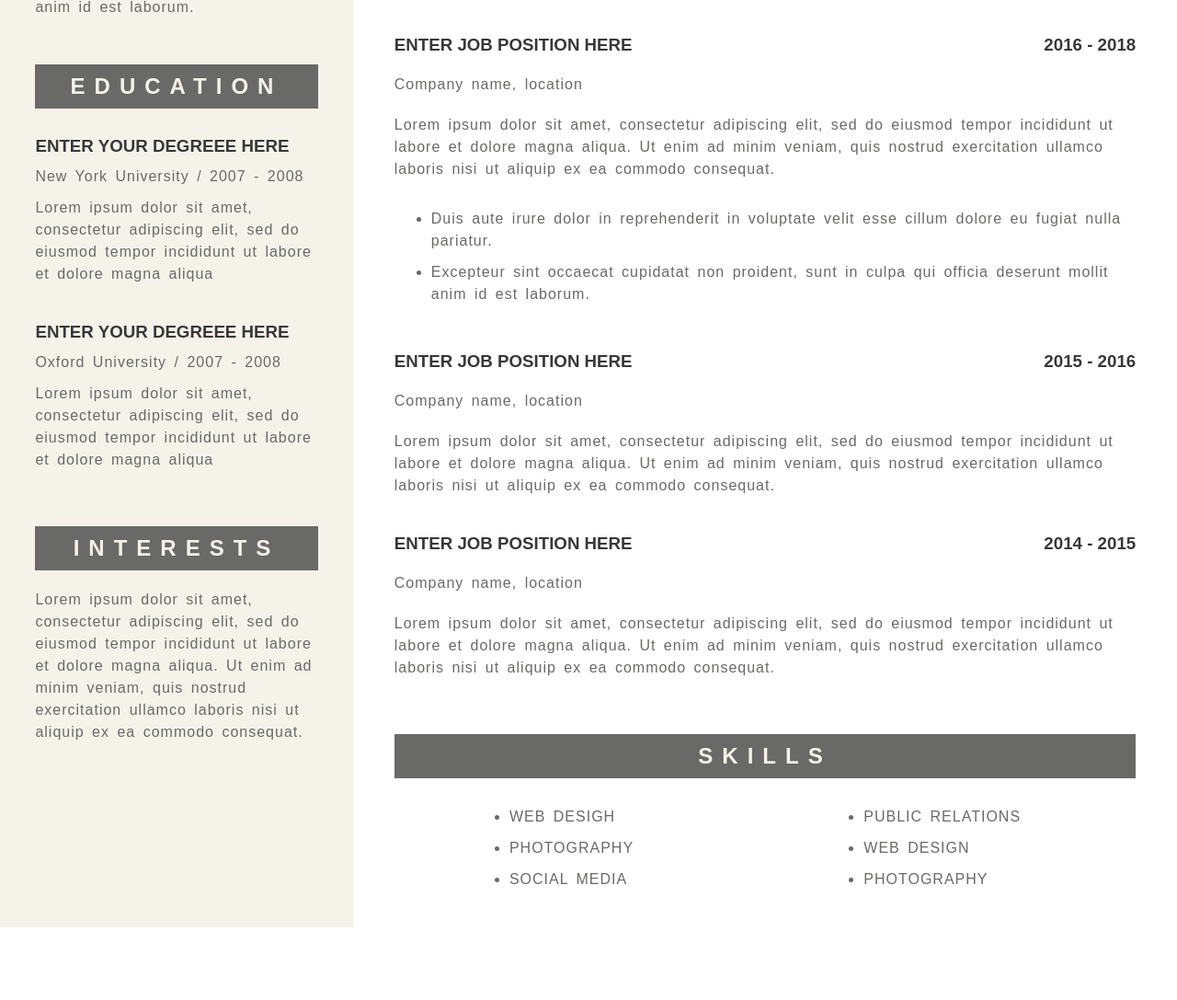
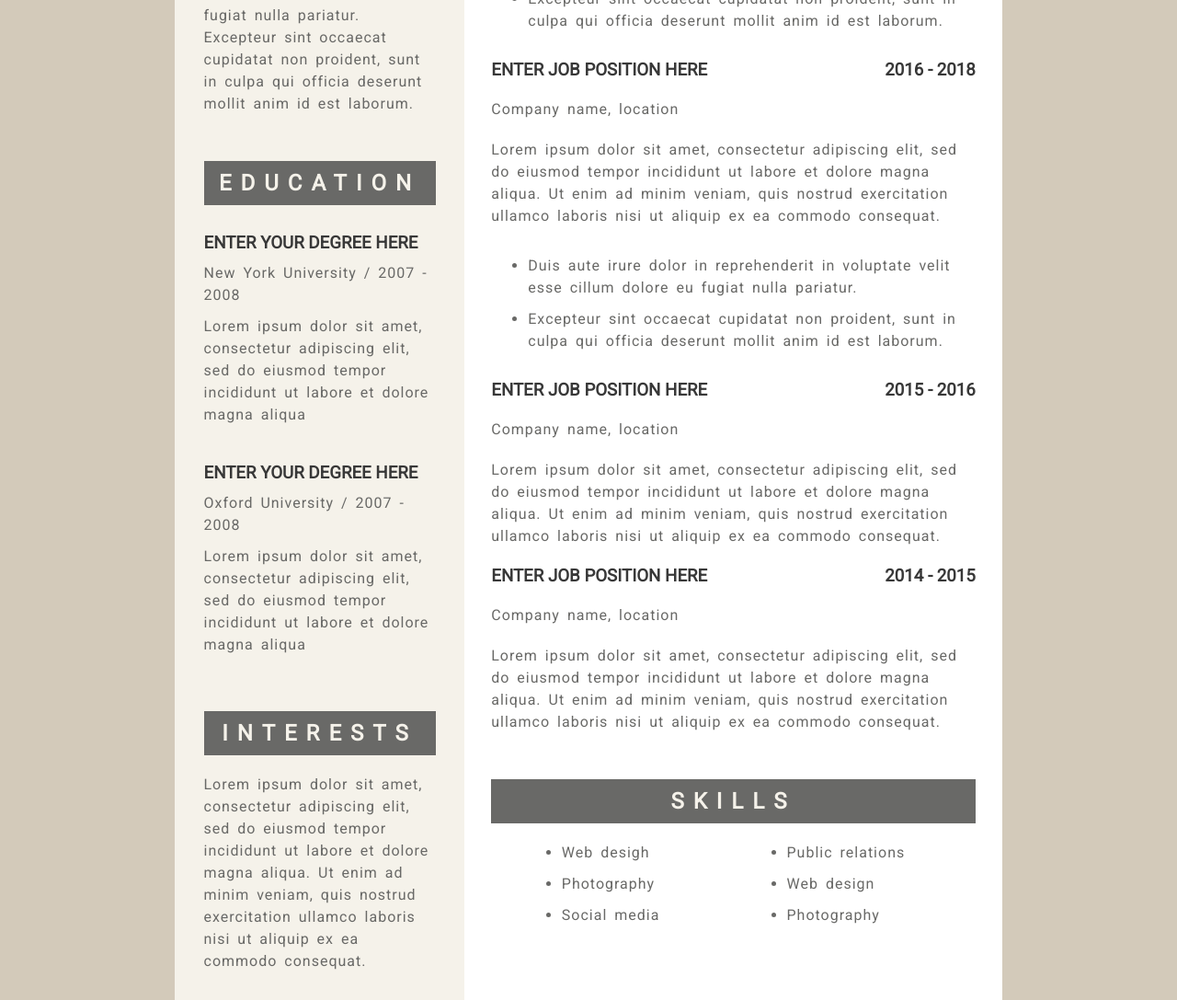
Before and after one commit to annvolfers/resume, a plain HTML site: page index.html in a window 1280 px wide. Shown: the part 660-1747 px from the top of the page at 92% size. Before the commit the page ends 1668 px from the top, so only its background shows below. Drawn offline with Linux system fonts and the light colour scheme.

Commit message:
second version

```diff
--- a/index.html
+++ b/index.html
@@ -4,107 +4,106 @@
     <meta charset="utf-8">
     <title>Elena Lafaiete</title>
     <link href="styles/style.css" rel="stylesheet" type="text/css">
+    <link rel="preconnect" href="https://fonts.googleapis.com">
+    <link rel="preconnect" href="https://fonts.gstatic.com" crossorigin>
+    <link href="https://fonts.googleapis.com/css2?family=Roboto&display=swap" rel="stylesheet">
     <link rel="shortcut icon" href="favicon.png" type="image/x-icon">
   </head>
   <body>
-      <div id="top">
-        <div id="top-left">
-          <img src="images/kate-moss.jpg" alt="">
+      <div class="top">
+        <div class="top-left">
+          <img class="image" src="images/kate-moss.jpg" alt="">
         </div>
-        <div id="top-right">
-          <h1><solid>Elena Lafaiete</solid></h1>
-          <h2>Professional title</h2>
-          <ul>
-            <li><img class="icon" src="images/home.png" alt="">Street Adress</li>
-            <li><img class="icon" src="images/mail.png" alt=""><a href="mailto:contact@domain.com">contact@domain.com</a></li>
-            <li><img class="icon" src="images/site.png" alt=""><a href="https://yourlink.com">https://yourlink.com</a></li>
-            <li><img class="icon" src="images/phone.png" alt="">+7(888)123-45-67</li>
+        <div class="top-right">
+          <h1 class="title">Elena Lafaiete</h1>
+          <h2 class="profession">Professional title</h2>
+          <ul class="contacts">
+            <li class="item"><img class="contacts__icon" src="images/home.png" alt="">Street Adress</li>
+            <li class="item"><img class="contacts__icon" src="images/mail.png" alt=""><a class="contacts__link" href="mailto:contact@domain.com">contact@domain.com</a></li>
+            <li class="item"><img class="contacts__icon" src="images/site.png" alt=""><a class="contacts__link" href="https://yourlink.com">https://yourlink.com</a></li>
+            <li class="item"><img class="contacts__icon" src="images/phone.png" alt="">+7(888)123-45-67</li>
           </ul>
         </div>
       </div>
-      <div id="bottom">
-        <div id="bottom-left">
-          <article>
-            <h2>Profile</h2>
-            <p>Lorem ipsum dolor sit amet, consectetur adipiscing elit, sed do eiusmod tempor incididunt ut labore et dolore magna aliqua. Ut enim ad minim veniam, quis nostrud exercitation ullamco laboris nisi ut aliquip ex ea commodo consequat. Duis aute irure dolor in reprehenderit in voluptate velit esse cillum dolore eu fugiat nulla pariatur. Excepteur sint occaecat cupidatat non proident, sunt in culpa qui officia deserunt mollit anim id est laborum.</p>
-          </article>
-          <article>
-            <h2>Education</h2>
-            <section>
-              <h3>Enter your degreee here</h3>
-              <p>New York University / 2007 - 2008</p>
-              <p>Lorem ipsum dolor sit amet, consectetur adipiscing elit, sed do eiusmod tempor incididunt ut labore et dolore magna aliqua</p>
-            </section>
-            <section>
-              <h3>Enter your degreee here</h3>
-              <p>Oxford University / 2007 - 2008</p>
-              <p>Lorem ipsum dolor sit amet, consectetur adipiscing elit, sed do eiusmod tempor incididunt ut labore et dolore magna aliqua</p>
-            </section>
-          </article>
-          <article>
-            <h2>Interests</h2>
-            <p>Lorem ipsum dolor sit amet, consectetur adipiscing elit, sed do eiusmod tempor incididunt ut labore et dolore magna aliqua. Ut enim ad minim veniam, quis nostrud exercitation ullamco laboris nisi ut aliquip ex ea commodo consequat.</p>
-          </article>
+      <div class="bottom">
+        <div class="bottom-left">
+          <div class="block">
+            <h2 class="block__title">Profile</h2>
+            <p class="text">Lorem ipsum dolor sit amet, consectetur adipiscing elit, sed do eiusmod tempor incididunt ut labore et dolore magna aliqua. Ut enim ad minim veniam, quis nostrud exercitation ullamco laboris nisi ut aliquip ex ea commodo consequat. Duis aute irure dolor in reprehenderit in voluptate velit esse cillum dolore eu fugiat nulla pariatur. Excepteur sint occaecat cupidatat non proident, sunt in culpa qui officia deserunt mollit anim id est laborum.</p>
           </div>
-        <div id="bottom-right">
-          <article>
-            <h2>Experience</h2>
-              <section>
-                <div>
+          <div class="block">
+            <h2 class="block__title">Education</h2>
+            <div class="education">
+              <h3 class="degree">Enter your degree here</h3>
+              <p class="text">New York University / 2007 - 2008</p>
+              <p class="text">Lorem ipsum dolor sit amet, consectetur adipiscing elit, sed do eiusmod tempor incididunt ut labore et dolore magna aliqua</p>
+            </div>
+            <div class="education">
+              <h3 class="degree">Enter your degree here</h3>
+              <p class="text">Oxford University / 2007 - 2008</p>
+              <p class="text">Lorem ipsum dolor sit amet, consectetur adipiscing elit, sed do eiusmod tempor incididunt ut labore et dolore magna aliqua</p>
+            </div>
+          </div>
+          <div class="block">
+            <h2 class="block__title">Interests</h2>
+            <p class="text">Lorem ipsum dolor sit amet, consectetur adipiscing elit, sed do eiusmod tempor incididunt ut labore et dolore magna aliqua. Ut enim ad minim veniam, quis nostrud exercitation ullamco laboris nisi ut aliquip ex ea commodo consequat.</p>
+          </div>
+        </div>
+        <div class="bottom-right">
+          <div class="block">
+            <h2 class="block__title">Experience</h2>
+            <div class="job">
+              <div class="job__title">
                 <h3>Enter job position here</h3>
                 <h3>2018 - present</h3>
               </div>
-                <p>Company name, location</p>
-                <p>Lorem ipsum dolor sit amet, consectetur adipiscing elit, sed do eiusmod tempor incididunt ut labore et dolore magna aliqua. Ut enim ad minim veniam, quis nostrud exercitation ullamco laboris nisi ut aliquip ex ea commodo consequat.</p>
-                <ul>
-                  <li>Duis aute irure dolor in reprehenderit in voluptate velit esse cillum dolore eu fugiat nulla pariatur.</li>
-                  <li>Excepteur sint occaecat cupidatat non proident, sunt in culpa qui officia deserunt mollit anim id est laborum.</li>
+              <p class="text">Company name, location</p>
+              <p class="text">Lorem ipsum dolor sit amet, consectetur adipiscing elit, sed do eiusmod tempor incididunt ut labore et dolore magna aliqua. Ut enim ad minim veniam, quis nostrud exercitation ullamco laboris nisi ut aliquip ex ea commodo consequat.</p>
+              <ul class="responsibilities">
+                <li class="item">Duis aute irure dolor in reprehenderit in voluptate velit esse cillum dolore eu fugiat nulla pariatur.</li>
+                <li class="item">Excepteur sint occaecat cupidatat non proident, sunt in culpa qui officia deserunt mollit anim id est laborum.</li>
               </ul>
-              </section>
-              <section>
-                <div>
+            </div>
+            <div class="job">
+              <div class="job__title">
                 <h3>Enter job position here</h3>
                 <h3>2016 - 2018</h3>
               </div>
-                <p>Company name, location</p>
-                <p>Lorem ipsum dolor sit amet, consectetur adipiscing elit, sed do eiusmod tempor incididunt ut labore et dolore magna aliqua. Ut enim ad minim veniam, quis nostrud exercitation ullamco laboris nisi ut aliquip ex ea commodo consequat.</p>
-                <ul>
-                  <li>Duis aute irure dolor in reprehenderit in voluptate velit esse cillum dolore eu fugiat nulla pariatur.</li>
-                  <li>Excepteur sint occaecat cupidatat non proident, sunt in culpa qui officia deserunt mollit anim id est laborum.</li>
+              <p class="text">Company name, location</p>
+              <p class="text">Lorem ipsum dolor sit amet, consectetur adipiscing elit, sed do eiusmod tempor incididunt ut labore et dolore magna aliqua. Ut enim ad minim veniam, quis nostrud exercitation ullamco laboris nisi ut aliquip ex ea commodo consequat.</p>
+              <ul class="responsibilities">
+                <li class="item">Duis aute irure dolor in reprehenderit in voluptate velit esse cillum dolore eu fugiat nulla pariatur.</li>
+                <li class="item">Excepteur sint occaecat cupidatat non proident, sunt in culpa qui officia deserunt mollit anim id est laborum.</li>
               </ul>
-              </section>
-              <section>
-                <div>
+            </div>
+            <div class="job">
+              <div class="job__title">
                 <h3>Enter job position here</h3>
                 <h3>2015 - 2016</h3>
               </div>
-                <p>Company name, location</p>
-                <p>Lorem ipsum dolor sit amet, consectetur adipiscing elit, sed do eiusmod tempor incididunt ut labore et dolore magna aliqua. Ut enim ad minim veniam, quis nostrud exercitation ullamco laboris nisi ut aliquip ex ea commodo consequat.</p>
-              </section>
-              <section>
-                <div>
+              <p class="text">Company name, location</p>
+              <p class="text">Lorem ipsum dolor sit amet, consectetur adipiscing elit, sed do eiusmod tempor incididunt ut labore et dolore magna aliqua. Ut enim ad minim veniam, quis nostrud exercitation ullamco laboris nisi ut aliquip ex ea commodo consequat.</p>
+            </div>
+            <div class="job">
+              <div class="job__title">
                 <h3>Enter job position here</h3>
                 <h3>2014 - 2015</h3>
               </div>
-                <p>Company name, location</p>
-                <p>Lorem ipsum dolor sit amet, consectetur adipiscing elit, sed do eiusmod tempor incididunt ut labore et dolore magna aliqua. Ut enim ad minim veniam, quis nostrud exercitation ullamco laboris nisi ut aliquip ex ea commodo consequat.</p>
-              </section>
-            </article>
-            <article>
-              <h2>Skills</h2>
-              <ul id="skills">
-                <div>
-                  <li>Web desigh</li>
-                  <li>Photography</li>
-                  <li>Social media</li>
+              <p class="text">Company name, location</p>
+              <p class="text">Lorem ipsum dolor sit amet, consectetur adipiscing elit, sed do eiusmod tempor incididunt ut labore et dolore magna aliqua. Ut enim ad minim veniam, quis nostrud exercitation ullamco laboris nisi ut aliquip ex ea commodo consequat.</p>
             </div>
-                <div>
-                  <li>Public relations</li>
-                  <li>Web design</li>
-                  <li>Photography</li>
           </div>
+          <div class="block">
+            <h2 class="block__title">Skills</h2>
+            <ul class="skills">
+              <li class="item">Web desigh</li>
+              <li class="item">Photography</li>
+              <li class="item">Social media</li>
+              <li class="item">Public relations</li>
+              <li class="item">Web design</li>
+              <li class="item">Photography</li>
             </ul>
-            </article>
+          </div>
         </div>
       </div>
   </body>
--- a/styles/style.css
+++ b/styles/style.css
@@ -1,48 +1,50 @@
 * {
   margin: 0;
-  font-family: sans-serif;
+  font-family: 'Roboto', sans-serif;
 }
 
 body {
   display: flex;
   flex-direction: column;
-  width: 100%;
+  max-width: 900px;
+  margin: 0 auto;
+  background-color: rgb(211, 202, 186);
 }
 
-#top, #bottom {
+.top, .bottom {
   display: flex;
   flex-direction: row;
 }
 
-#top-left, #bottom-left {
+.top-left, .bottom-left {
   background-color: rgb(245, 242, 234);
-  width: 30%;
+  width: 35%;
 }
 
-#top-right, #bottom-right {
+.top-right, .bottom-right {
   background-color: white;
-  width: 70%;
+  width: 65%;
 }
 
-#top-left {
+.top-left {
   display: flex;
   justify-content: center;
   align-items: center;
 }
 
-#top-left > img {
+.image {
   width: 230px;
   height: 230px;
   border-radius: 50%;
 }
 
-#top-right {
+.top-right {
   display: flex;
   flex-direction: column;
-  margin-top: 10px;
+  padding-top: 40px;
 }
 
-h1 {
+.title {
   text-transform: uppercase;
   letter-spacing: 8px;
   color:rgb(56, 56, 56);
@@ -50,39 +52,64 @@ h1 {
   padding-left: 50px;
 }
 
-#top-right > ul {
+.profession {
+  letter-spacing: 7px;
+  color:rgb(56, 56, 56);
+  font-size: 20px;
+  font-weight: 500;
+  padding-left: 50px;
+}
+
+.contacts {
+  color: rgb(105, 105, 103);
+  letter-spacing: 1px;
+  word-spacing: 3px;
+  margin: 10px 0;
+  line-height: 1.5;
   list-style-type: none;
   padding-left: 50px;
 }
 
-.icon {
+.item {
+  color: rgb(105, 105, 103);
+  letter-spacing: 1px;
+  word-spacing: 3px;
+  margin: 10px 0;
+  line-height: 1.5;
+}
+
+.contacts__icon {
   width: 20px;
   height: 20px;
   margin-right: 20px;
 }
 
-#bottom-left, #bottom-right {
+.contacts__link {
+  color: rgb(105, 105, 103);
+  letter-spacing: 1px;
+  word-spacing: 3px;
+  margin: 10px 0;
+  line-height: 1.5;
+}
+
+.bottom-left, .bottom-right {
   display: flex;
   flex-direction: column;
   align-items: center;
 }
 
-article {
+.block {
   width: 90%;
   display: flex;
   flex-direction: column;
   margin: 20px 0;
 }
 
-section {
-  margin: 10px 0;
-}
-
-#bottom-left > article {
+.bottom-left .block {
   width: 80%;
 }
 
-article > h2 {
+.block__title {
   text-transform: uppercase;
   color: rgb(245, 242, 234);
   letter-spacing: 10px;
@@ -92,14 +119,7 @@ article > h2 {
   margin-bottom: 10px;
 }
 
-#skills {
-  text-transform: uppercase;
-  display: flex;
-  justify-content: space-around;
-  padding-left: 0;
-}
-
-p, ul, li, a {
+.text {
   color: rgb(105, 105, 103);
   letter-spacing: 1px;
   word-spacing: 3px;
@@ -107,55 +127,84 @@ p, ul, li, a {
   line-height: 1.5;
 }
 
-h3 {
+.education {
+  margin: 10px 0;
+}
+
+.degree {
   color:rgb(56, 56, 56);
   text-transform: uppercase;
   margin: 10px 0;
 }
 
-#top-right > h2 {
-  letter-spacing: 7px;
-  color:rgb(56, 56, 56);
-  font-size: 20px;
-  font-weight: 500;
-  padding-left: 50px;
-}
-
-#bottom-right > article > section {
+.job {
   display: flex;
   flex-direction: column;
 }
 
-#bottom-right > article > section > div {
+.job__title {
   display: flex;
   justify-content: space-between;
+  color:rgb(56, 56, 56);
+  text-transform: uppercase;
+  margin: 10px 0;
 }
 
-@media (max-width: 1000px) {
-  #top {
-    display: flex;
+.responsibilities {
+  color: rgb(105, 105, 103);
+  letter-spacing: 1px;
+  word-spacing: 3px;
+  margin: 10px 0;
+  line-height: 1.5;
+}
+
+.skills {
+  color: rgb(105, 105, 103);
+  letter-spacing: 1px;
+  word-spacing: 3px;
+  line-height: 1.5;
+  columns: 2;
+  margin: 10px auto;
+  padding-left: 0;
+}
+
+.skills .item {
+  margin: 10px 50px;
+}
+
+.skills .item:first-child {
+  margin-top: 0px;
+}
+
+@media (max-width: 900px) {
+  .top {
     flex-direction: column;
   }
 
-  #bottom {
-    display: flex;
+  .bottom {
     flex-direction: column-reverse;
   }
 
-  #top-left, #bottom-left, #top-right, #bottom-right {
+  .top-left {
     width: 100%;
-    margin: 0;
+    padding-top: 40px;
   }
 
-  #bottom-left > article {
+  .bottom-left {
+    width: 100%;
+  }
+
+  .bottom-left .block {
     width: 90%;
   }
 
-  #top-right, #bottom-right {
+  .top-right {
+    width: 100%;
     background-color: rgb(245, 242, 234);
   }
 
-  #top-right {
-    padding-top: 20px;
+  .bottom-right {
+    width: 100%;
+    background-color: rgb(245, 242, 234);
   }
 }
```
Also changed, not shown: images/home.png, images/mail.png, images/phone.png, images/site.png. Lines whose indentation alone changed are shown as unchanged.
